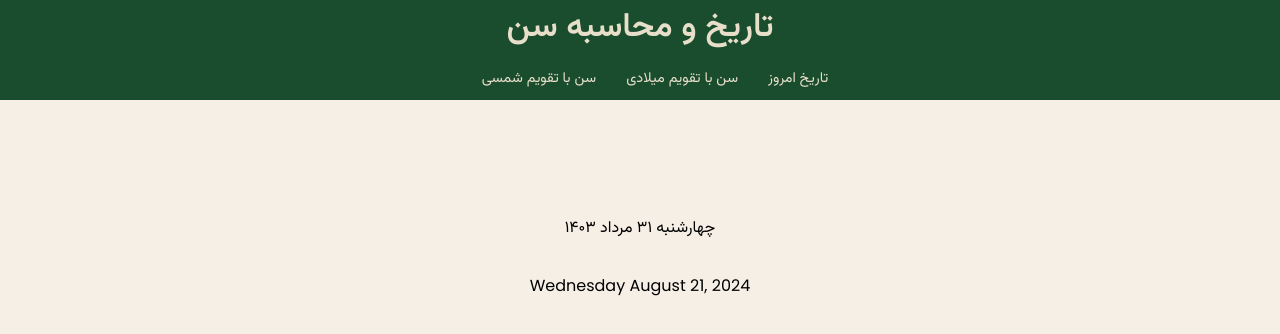
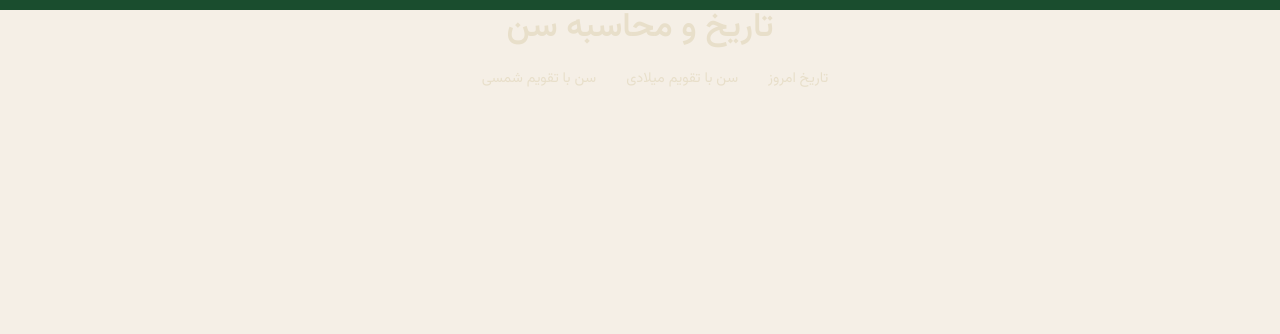
Before and after one commit to BitaZamani/Calendar-Tracker, a React (Vite) app: page / in a window 1280 px wide. Shown: the top 334 px of the page. Built offline with nearby package versions, Linux system fonts and the light colour scheme.

Commit message:
Update App.jsx

```diff
--- a/src/App.jsx
+++ b/src/App.jsx
@@ -25,7 +25,7 @@ const App = () => {
 
         <main className="main-section">
           <Routes>
-            <Route path="/" element={<CurrentDate />} />
+            <Route path="/age-calculator" element={<CurrentDate />} />
             <Route path="/solarCal" element={<SolarCal />} />
             <Route path="/christianCal" element={<ChristianCal />} />
           </Routes>
```
